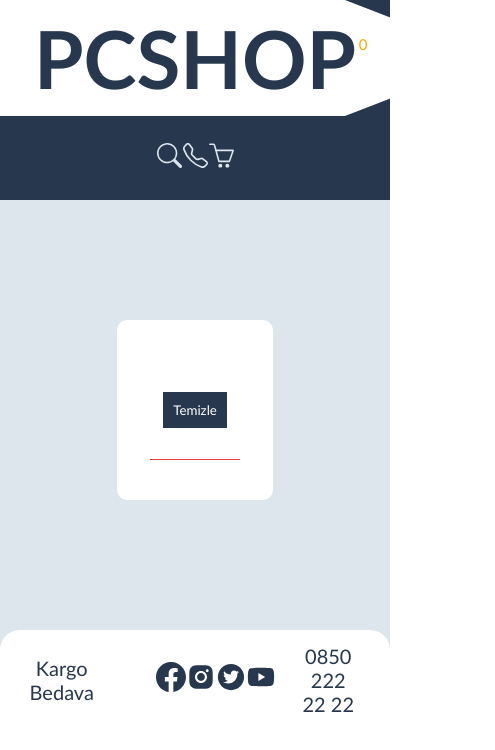
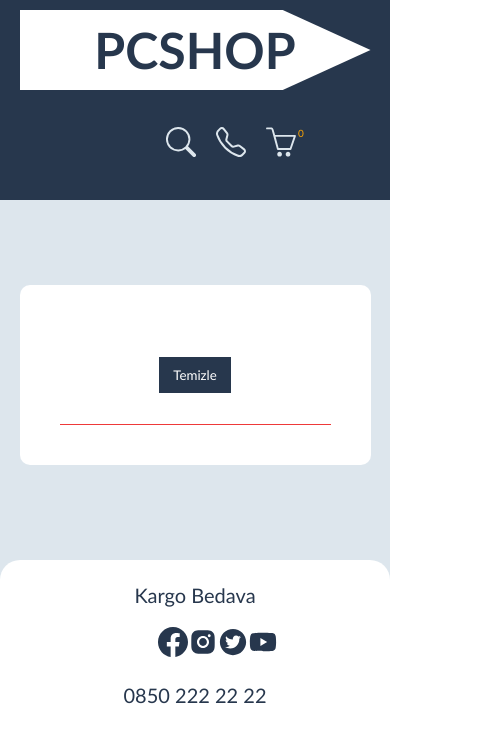
Before and after one commit to enesyagmur/e-shop, a React (Create React App) app: page /basket in a window 390 px wide. Shown: the top 750 px of the page, 495 px wide, since content can reach past the window. Built offline with nearby package versions, Linux system fonts and the light colour scheme.

Commit message:
responsive tasarım yapıldı

```diff
--- a/src/components/header.jsx
+++ b/src/components/header.jsx
@@ -31,7 +31,6 @@
         </i>
         <i>
           <BsTelephone />
-          <a href="#"></a>
         </i>
         <div className="basket">
           <p className="basketLenght">{basket.length}</p>
--- a/src/style/detail.css
+++ b/src/style/detail.css
@@ -16,10 +16,8 @@
   position: relative;
 }
 
-
-
 .detailProduct {
-  width: 900px;
+  width: 70%;
   height: 400px;
   background-color: var(--productBg);
   border-radius: 10px;
@@ -61,3 +59,23 @@
   background-color: gray;
   color: var(--dark);
 }
+
+@media screen and (max-width: 1020px) {
+  .detailProduct {
+    flex-direction: column;
+    min-height: 800px;
+  }
+  .detailProduct p {
+    width: 80%;
+  }
+}
+@media screen and (max-width: 620px) {
+  .detailProduct {
+    width: 82%;
+  }
+}
+@media screen and (max-width: 520px) {
+  .detailProduct {
+    width: 100%;
+  }
+}
--- a/src/style/footer.css
+++ b/src/style/footer.css
@@ -6,7 +6,7 @@
 }
 footer {
   width: 100%;
-  height: 100px;
+  min-height: 100px;
   background-color: var(--productBg);
   border-top-left-radius: 20px;
   border-top-right-radius: 20px;
@@ -36,3 +36,14 @@
   color: gray;
   cursor: pointer;
 }
+
+@media screen and (max-width: 420px) {
+  footer {
+    flex-direction: column;
+    padding: 10px;
+  }
+  footer div {
+    width: 100%;
+    height: 50px;
+  }
+}
--- a/src/style/header.css
+++ b/src/style/header.css
@@ -10,7 +10,7 @@
   height: 110px;
   display: flex;
   background-color: var(--dark);
-  font-size: 40px;
+
   align-items: center;
   position: relative;
 
@@ -22,7 +22,8 @@
   background-color: var(--productBg);
   transition: all 0.4s;
   color: var(--dark);
-  width: 600px;
+  width: 45%;
+  font-size: var(--hugeFont);
 
   clip-path: polygon(0% 0%, 75% 0%, 100% 50%, 75% 100%, 0% 100%);
 }
@@ -37,21 +38,25 @@
   align-items: center;
   justify-content: space-around;
   color: var(--light);
-  font-size: 25px;
+  font-size: var(--midFont);
 }
-
+.headerIcons i {
+  padding: 10px;
+}
 .headerIcons i:hover {
   color: gray;
   cursor: pointer;
+}
+.header .basket {
+  position: relative;
 }
 .basketLenght {
   width: 10px;
   height: 10px;
   color: orange;
-  font-size: 15px;
+  font-size: var(--xsmalFont);
   position: absolute;
-  right: 22px;
-  top: 35px;
+  right: 0;
 }
 
 @media screen and (max-width: 825px) {
@@ -60,4 +65,10 @@
     flex-direction: column;
     min-height: 200px;
   }
+  .header h1 {
+    width: 90%;
+    margin-top: 10px;
+  }
 }
+@media screen and (max-width: 620px) {
+}
--- a/src/style/home.css
+++ b/src/style/home.css
@@ -5,10 +5,14 @@
   font-family: "Gill Sans", "Gill Sans MT", "Trebuchet MS", sans-serif;
 }
 :root {
-  /* --bg: rgb(13, 13, 13); */
   --dark: #27374d;
   --light: #dde6ed;
   --productBg: white;
+  --hugeFont: 50px;
+  --bigFont: 40px;
+  --midFont: 30px;
+  --smallFont: 20px;
+  --xsmalFont: 10px;
 }
 .home {
   display: flex;
@@ -18,14 +22,14 @@
   background-color: var(--light);
 
   overflow-x: hidden;
-  height: 1250px;
+  min-height: 1250px;
   width: 100%;
 }
 
 /*-------------------------------------*/
 .category {
   width: 80%;
-  height: 300px;
+  min-height: 300px;
   display: flex;
   align-items: center;
   justify-content: space-between;
@@ -42,7 +46,7 @@
   justify-content: center;
   cursor: pointer;
   border-radius: 10px;
-  font-size: 40px;
+  font-size: var(--bigFont);
   margin: 5px;
 }
 .category div:hover {
@@ -52,7 +56,7 @@
 /*-----------------------------------------*/
 .newProducts {
   width: 80%;
-  height: 700px;
+  min-height: 700px;
   display: flex;
   flex-direction: column;
   align-items: center;
@@ -92,7 +96,7 @@
 .bestSale div h5 {
   width: 100px;
   cursor: pointer;
-  font-size: 10px;
+  font-size: var(--xsmallFont);
 }
 .bestSale div h5:hover {
   color: gray;
@@ -104,3 +108,29 @@
   border: none;
   border-bottom: 1px solid gray;
 }
+
+@media screen and (max-width: 825px) {
+  .category {
+    display: flex;
+    justify-content: center;
+  }
+  .category div {
+    font-size: var(--midFont);
+    width: 14%;
+  }
+}
+
+@media screen and (max-width: 618px) {
+  .bestSale {
+    justify-content: center;
+  }
+}
+
+@media screen and (max-width: 480px) {
+  .category {
+    width: 70%;
+  }
+  .category div {
+    width: 24%;
+  }
+}
--- a/src/style/products.css
+++ b/src/style/products.css
@@ -23,7 +23,7 @@
   justify-content: center;
 }
 .searchBar input {
-  width: 900px;
+  width: 50%;
   padding: 10px;
   margin: 10px;
   border-radius: 10px;
@@ -31,7 +31,7 @@
 }
 .searchBar button {
   padding: 5px;
-  width: 150px;
+  width: 10%;
   border-radius: 10px;
   border: none;
   padding: 10px;
@@ -50,7 +50,7 @@
   display: flex;
   justify-content: center;
   flex-wrap: wrap;
-  width: 100%;
+  width: 80%;
   padding-top: 50px;
   border-left: 1px solid var(--productBg);
 }
@@ -106,7 +106,7 @@
   flex-direction: column;
   align-items: center;
   justify-content: center;
-  width: 300px;
+  width: 20%;
   height: 500px;
 }
 .filter button {
@@ -115,7 +115,7 @@
   border-radius: 10px;
   padding: 10px;
   margin: 10px;
-  width: 150px;
+  width: 70%;
   background-color: var(--productBg);
   color: var(--dark);
   cursor: pointer;
@@ -124,3 +124,12 @@
   background-color: var(--dark);
   color: var(--productBg);
 }
+
+@media screen and (max-width: 600px) {
+  .searchBar button {
+    width: 60px;
+  }
+  .filter {
+    width: 120px;
+  }
+}
--- a/src/style/sepet.css
+++ b/src/style/sepet.css
@@ -10,17 +10,15 @@
   min-height: 730px;
   display: flex;
   flex-direction: column;
-
   align-items: center;
   justify-content: space-between;
   background-color: var(--light);
 }
 .basketProducts {
   margin-top: 40px;
-  width: 40%;
+  width: 600px;
   flex-direction: column;
   display: flex;
-
   align-items: center;
   justify-content: space-around;
   background-color: var(--productBg);
@@ -29,9 +27,8 @@
 }
 .basketProduct {
   width: 100%;
-  height: 110px;
+  min-height: 110px;
   display: flex;
-
   align-items: center;
   justify-content: space-evenly;
   border: 1px solid var(--dark);
@@ -65,7 +62,7 @@
 .basketFooter button {
   background-color: var(--dark);
   padding: 10px;
-  width: 150px;
+  width: 40%;
   color: var(--productBg);
   border: none;
   cursor: pointer;
@@ -74,3 +71,19 @@
   background-color: gray;
   color: var(--dark);
 }
+
+@media screen and (max-width: 650px) {
+  .basketProducts {
+    width: 90%;
+  }
+}
+
+@media screen and (max-width: 600px) {
+  .basketProduct {
+    flex-direction: column;
+    min-height: 200px;
+  }
+  .basketProduct button {
+    width: 50%;
+  }
+}
```
